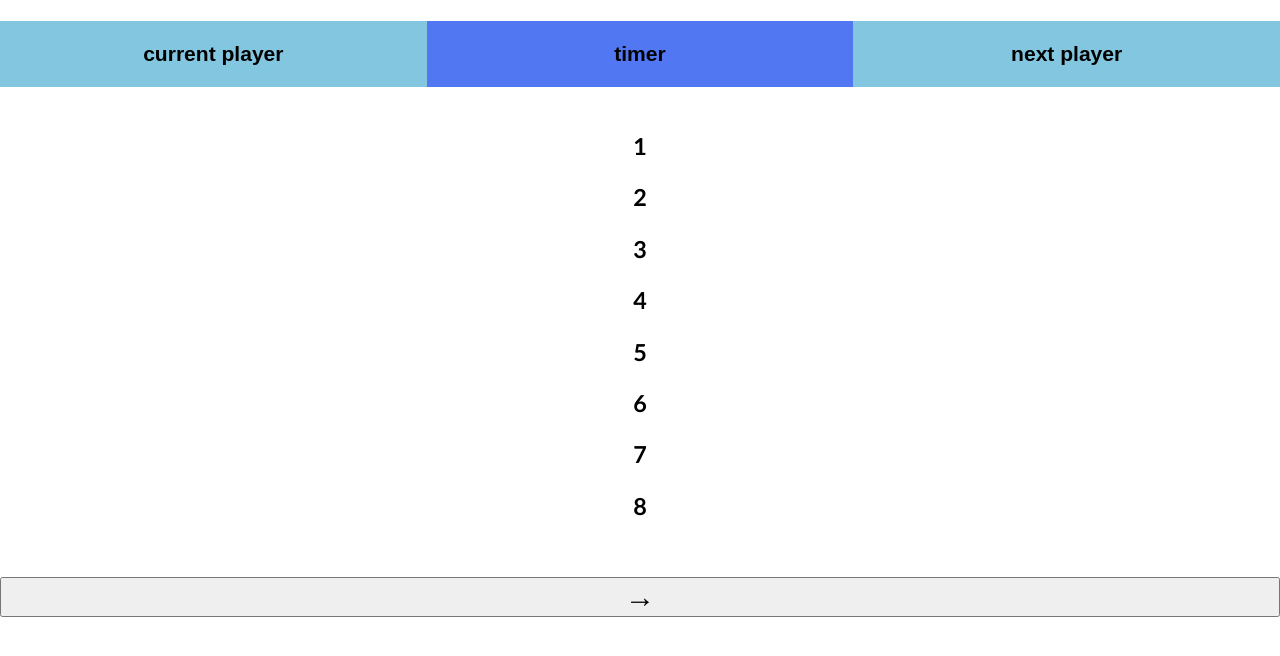
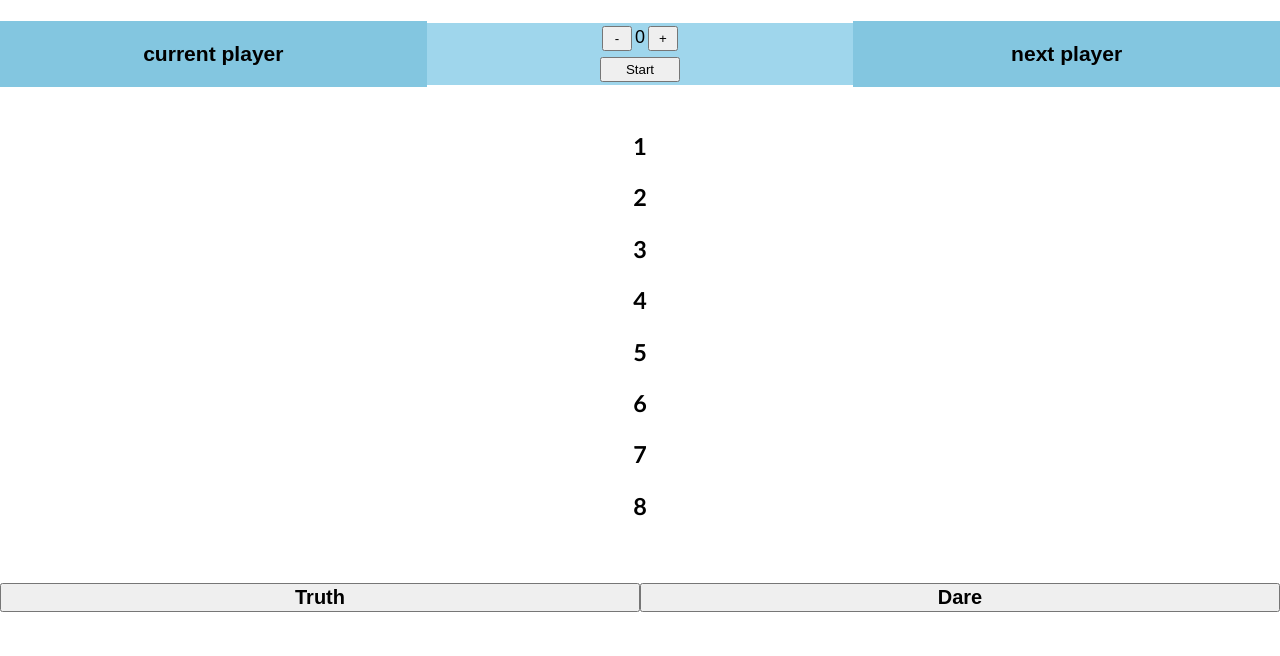
Before and after one commit to panoscool/truth-or-dare, a React (Create React App) app: page / in a window 1280 px wide. Shown: the top 656 px of the page. Built offline with nearby package versions, Linux system fonts and the light colour scheme.

Commit message:
Countdown timer

```diff
--- a/src/App.css
+++ b/src/App.css
@@ -1,6 +1,6 @@
 :root {
   --main-color: #83c6e0;
-  --secondary-color: rgb(82, 119, 243);
+  --secondary-color: rgb(159, 214, 236);
   --main-text-color: #3e5869;
   --secondary-text-color: #b0c7d6;
 }
@@ -19,7 +19,7 @@
       "m m m m m m"
       "m m m m m m"
       "m m m m m m"
-      "b b b b b b";
+      "b b b d d d";
 }
 
 .current-player {
@@ -46,7 +46,28 @@
   font-size: 20px;
 }
 
-.btn {
+.btn-truth {
   grid-area: b;
-  font-size: 30px;
+  font-size: 20px;
+  font-weight: bold;
+  font-family: fantasy;
 }
+
+.btn-dare {
+  grid-area: d;
+  font-size: 20px;
+  font-weight: bold;
+  font-family: fantasy;
+}
+
+.btn-start {
+  padding: 3px;
+  margin: 3px;
+  width: 80px;
+}
+
+.btn-timer {
+  padding: 3px;
+  margin: 3px;
+  width: 30px;
+}
--- a/src/App.js
+++ b/src/App.js
@@ -3,11 +3,30 @@ import { truth, dare } from './components/questions';
 import './App.css';
 
 class App extends Component {
+  constructor() {
+    super();
+    this.state = {
+      timer: 0,
+    }
+  }
+
+  increment = () => {
+    this.setState({timer: this.state.timer +1})
+  }
+
+  decrement = () => {
+    this.setState({timer: this.state.timer -1})
+  }
+
   render() {
     return (
       <div className="App">
             <div className="timer">
-              <h3>timer</h3>
+              <button className="btn-timer" onClick={this.decrement}>-</button>
+                {this.state.timer}
+              <button className="btn-timer" onClick={this.increment}>+</button>
+              <br />
+              <button className="btn-start">Start</button>
             </div>
             <div className="current-player">
               <h3>current player</h3>
@@ -19,7 +38,8 @@ class App extends Component {
             {truth.map((quest, index) => <h3 key={index}>{quest.question}</h3>)}
             {dare.map((quest, index) => <h3 key={index}>{quest.question}</h3>)}
           </div>
-          <button className="btn">&rarr;</button>
+          <button className="btn-truth">Truth</button>
+          <button className="btn-dare">Dare</button>
       </div>
     );
   }
```
